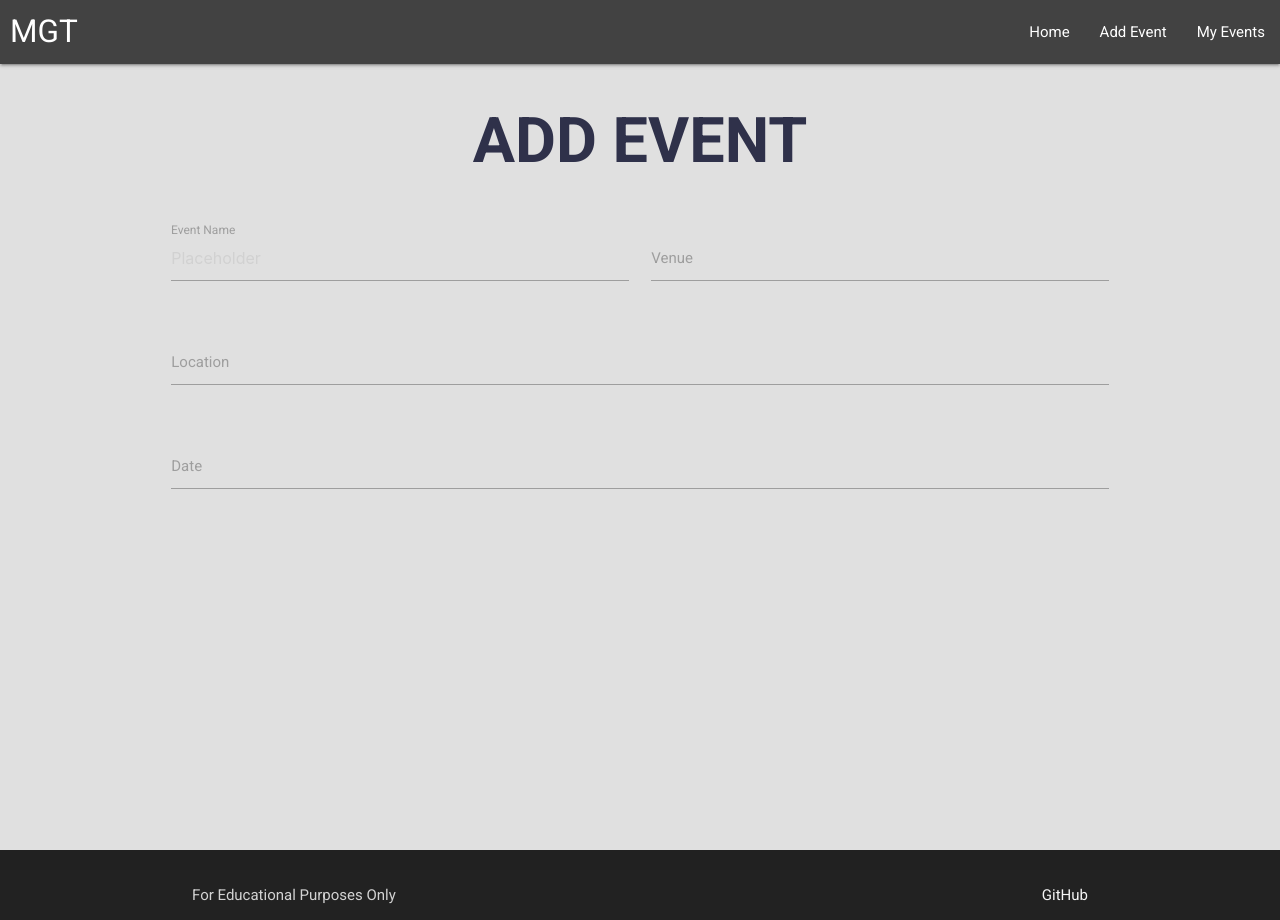
After one commit to JBlackburn94/my-social-project, a Flask app: page /add_event in a window 1280 px wide. The commit adds this page. Run offline with Flask 3, Linux system fonts and the light colour scheme.

Commit message:
homepage restyled for a cleaner modern look. Form placed onto add event page with placeholder text

```diff
--- a/myvenue/routes.py
+++ b/myvenue/routes.py
@@ -4,9 +4,14 @@ from myvenue import app, db
 
 @app.route("/")
 def home():
-    return render_template("base.html")
+    return render_template("home.html")
 
 
-@app.route("/listings")
-def listings():
-    return render_template("listings.html")
+@app.route("/my_events")
+def my_events():
+    return render_template("my_events.html")
+
+
+@app.route("/add_event")
+def add_event():
+    return render_template("add_event.html")
--- a/myvenue/static/css/style.css
+++ b/myvenue/static/css/style.css
@@ -18,20 +18,23 @@ body {
     text-transform: uppercase;
   }
 
-main {
-    background-image: url(../css/images/rocco-dipoppa-_uDj_lyPVpA-unsplash.jpg);
-      /* Full height */
-  height: 100%;
 
-  /* Center and scale the image nicely */
-  background-position: center;
-  background-repeat: no-repeat;
-  background-size: cover;
-
-}
 
 .main-logo {
     text-transform: uppercase;
     font-weight: 700;
-    color: white;
+    color: rgb(47, 49, 74);
 }
+
+.hero-section {
+  display: flex;
+  flex-flow: column nowrap;
+  align-items: center;
+  justify-content: center;
+  padding-top: 16rem;
+  padding-left: 4rem;
+}
+
+.event-form {
+  max-width: 75vw;
+}
--- a/myvenue/static/js/script.js
+++ b/myvenue/static/js/script.js
@@ -2,3 +2,8 @@ document.addEventListener('DOMContentLoaded', function() {
   let sidenav = document.querySelectorAll('.sidenav');
   M.Sidenav.init(sidenav);
 });
+
+document.addEventListener('DOMContentLoaded', function() {
+  let caraousel = document.querySelectorAll('.carousel');
+  M.Carousel.init(caraousel);
+});
--- /dev/null
+++ b/myvenue/templates/add_event.html
@@ -0,0 +1,39 @@
+{% extends "base.html" %} {% block content %}
+<div class="container">
+  <div class="row">
+    <h1 class="col s12 center-align main-logo">Add Event</h1>
+  </div>
+</div>
+
+<div class="row event-form">
+  <form class="col s12">
+    <div class="row">
+      <div class="input-field col s6">
+        <input
+          placeholder="Placeholder"
+          id="first_name"
+          type="text"
+          class="validate"
+        />
+        <label for="first_name">Event Name</label>
+      </div>
+      <div class="input-field col s6">
+        <input id="last_name" type="text" class="validate" />
+        <label for="last_name">Venue</label>
+      </div>
+    </div>
+    <div class="row">
+      <div class="input-field col s12">
+        <input id="password" type="password" class="validate" />
+        <label for="password">Location</label>
+      </div>
+    </div>
+    <div class="row">
+      <div class="input-field col s12">
+        <input id="email" type="email" class="validate" />
+        <label for="email">Date</label>
+      </div>
+    </div>
+  </form>
+</div>
+{% endblock %}
--- a/myvenue/templates/base.html
+++ b/myvenue/templates/base.html
@@ -19,37 +19,31 @@
       rel="stylesheet"
       href="{{ url_for('static', filename='css/style.css') }}"
     />
-    <title>MySocial</title>
+    <title>My Gig Tickets - Keep track of your past events</title>
   </head>
   <body>
     <header>
       <nav class="grey darken-3">
         <div class="nav-wrapper">
-          <a href="#!" class="brand-logo">The Venue</a>
+          <a href="#!" class="brand-logo">MGT</a>
           <a href="#" data-target="mobile-demo" class="sidenav-trigger"
             ><i class="fas fa-bars"></i
           ></a>
           <ul class="right hide-on-med-and-down">
             <li><a href="{{ url_for('home') }}">Home</a></li>
-            <li><a href="{{ url_for('listings') }}">Listings</a></li>
+            <li><a href="{{ url_for('add_event') }}">Add Event</a></li>
+            <li><a href="{{ url_for('my_events') }}">My Events</a></li>
           </ul>
         </div>
         <ul class="sidenav" id="mobile-demo">
-          <li><a href="sass.html">Sass</a></li>
+          <li><a href="{{ url_for('home') }}">Home</a></li>
+          <li><a href="{{ url_for('add_event') }}">Add Event</a></li>
+          <li><a href="{{ url_for('my_events') }}">My Events</a></li>
         </ul>
       </nav>
     </header>
 
-    <main>
-      {% block content%}
-      <div class="container">
-        <div class="row">
-          <h1 class="col s12 center-align main-logo">The Venue</h1>
-        </div>
-      </div>
-
-      {% endblock %}
-    </main>
+    <main>{% block content%} {% endblock %}</main>
 
     <footer class="page-footer grey darken-4">
       <div class="footer-copyright">
```
Also changed, not shown: myvenue/templates/home.html (added, +26 -0 lines), myvenue/templates/listings.html (deleted, +0 -9 lines), myvenue/templates/my_events.html (added, +9 -0 lines), myvenue/static/css/images/hero_image.svg (added).
